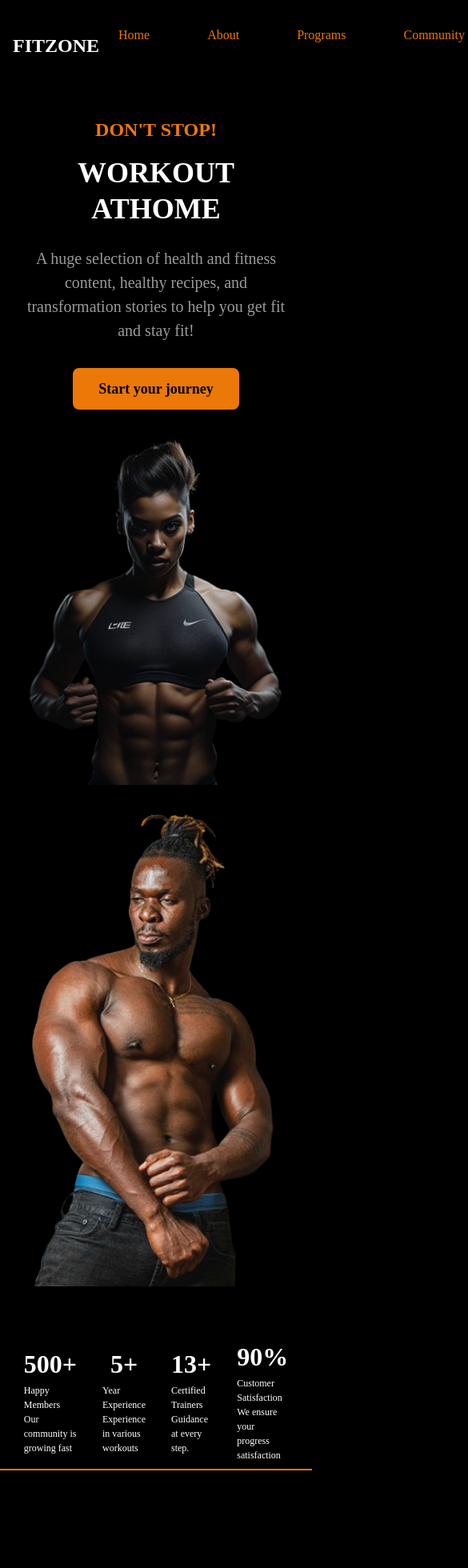
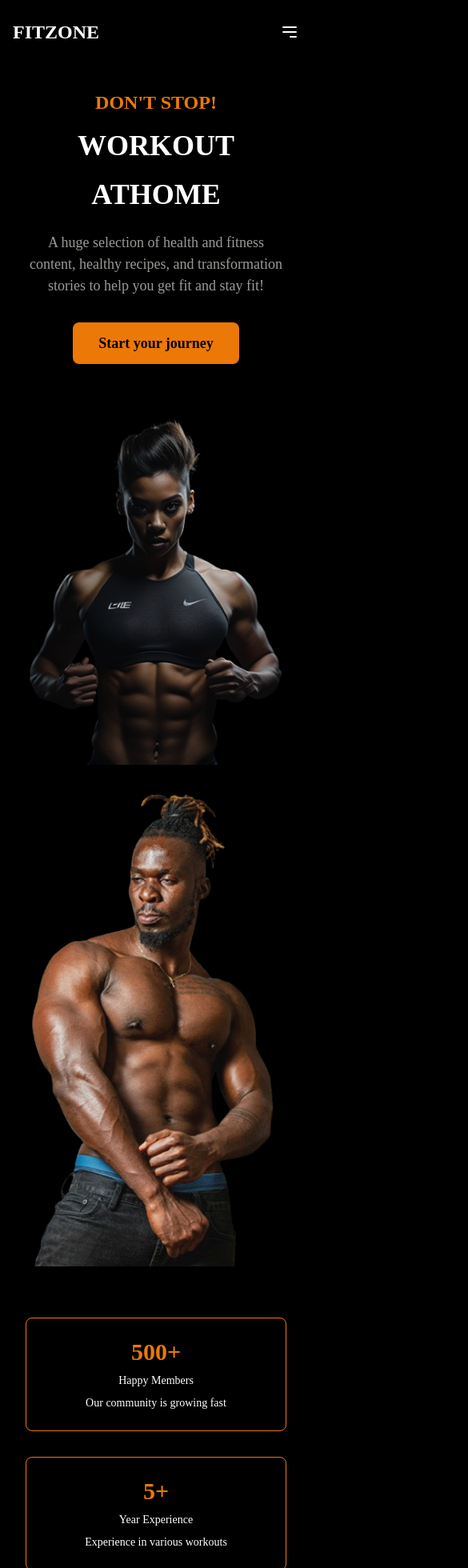
Before and after one commit to sodiqbhoy1/fitzone, a Next.js app: page /home in a window 390 px wide. Shown: the top 1960 px of the page at 80% size, 585 px wide, since content can reach past the window. Before the commit the page ends 1838 px from the top, so only its background shows below. Built offline with nearby package versions, Linux system fonts and the light colour scheme.

Commit message:
Refactor homepage achievements section and enhance navbar functionality with mobile menu toggle

```diff
--- a/app/home/page.js
+++ b/app/home/page.js
@@ -3,32 +3,28 @@ import Navbar from "../navbar/page";
 
 export default function Homepage() {
 
-    const achievements = [
+  const achievements = [
     {
       headings: "500+",
       one: "Happy Members",
       two: "Our community is growing fast",
-
     },
     {
       headings: "5+",
       one: "Year Experience",
       two: "Experience in various workouts",
-
     },
     {
       headings: "13+",
       one: "Certified Trainers",
       two: "Guidance at every step.",
-
     },
     {
       headings: "90%",
       one: "Customer Satisfaction",
       two: "We ensure your progress satisfaction",
-
     },
-    ];
+  ];
 
   return (
     <div>
@@ -37,11 +33,11 @@ export default function Homepage() {
       {/* Main Section */}
       <div className="flex flex-col md:flex-row justify-between items-center p-8 md:p-12 bg-black text-white">
         {/* Text Section */}
-        <section className="max-w-full md:max-w-[50%] text-center md:text-left">
+        <section className="max-w-full md:max-w-[50%] text-center md:text-left mb-8 md:mb-0">
           <h2 className="text-2xl md:text-3xl font-bold text-[#EC7807] mb-4">DON'T STOP!</h2>
-          <h1 className="text-4xl md:text-6xl font-bold text-white leading-tight">WORKOUT</h1>
+          <h1 className="text-4xl md:text-6xl font-bold text-white leading-tight mb-4">WORKOUT</h1>
           <h1 className="text-4xl md:text-6xl font-bold text-white leading-tight mb-6">ATHOME</h1>
-          <p className="text-[20px] text-[#EFEDE8A6] mb-8 ">
+          <p className="text-[18px] md:text-[20px] text-[#EFEDE8A6] mb-8">
             A huge selection of health and fitness content, healthy recipes, and transformation stories to help you get fit and stay fit!
           </p>
           <button className="bg-[#EC7807] text-black px-8 py-3 rounded-lg text-lg font-semibold hover:bg-[#ec7907d5] transition-colors">
@@ -64,22 +60,19 @@ export default function Homepage() {
         </section>
       </div>
 
-      {/* achievement section */}
-
-<section className="flex justify-center items-center gap-8 p-8 md:p-12 text-white border-b-2 border-[#EC7807] pb-2 ">
-
-{achievements.map((achievement)=>(
-
-    <div className="flex flex-col items-center justify-center">
-      <h1 className="text-[32px] font-bold ">{achievement.headings}</h1>
-      <p className="text-[12px] ">{achievement.one}</p>
-      <p className="text-[12px] ">{achievement.two}</p>
-    </div>
-))}
-
-
-</section>
-
+      {/* Achievement Section */}
+      <section className="flex flex-wrap justify-center items-center gap-8 p-8 md:p-12 text-white border-b-2 border-[#EC7807] pb-8">
+        {achievements.map((achievement, index) => (
+          <div
+            key={index}
+            className="flex flex-col items-center justify-center text-center p-6 bg-black rounded-lg shadow-lg w-full sm:w-[45%] lg:w-[22%] border border-[#EC7807]"
+          >
+            <h1 className="text-3xl font-bold text-[#EC7807] mb-2">{achievement.headings}</h1>
+            <p className="text-sm mb-2">{achievement.one}</p>
+            <p className="text-sm">{achievement.two}</p>
+          </div>
+        ))}
+      </section>
     </div>
   );
 }
--- a/app/navbar/page.js
+++ b/app/navbar/page.js
@@ -1,33 +1,78 @@
+"use client";
 import Link from "next/link";
+import { useState } from "react";
 
 export default function Navbar() {
+  const [isMenuOpen, setIsMenuOpen] = useState(false);
+
+  const toggleMenu = () => {
+    setIsMenuOpen(!isMenuOpen);
+  };
+
   return (
     <nav className="bg-black text-[#ec7807] shadow-lg">
       <div className="max-w-6xl mx-auto px-4 py-6 flex justify-between items-center">
         {/* Logo with Link to Homepage */}
         <Link href="/">
-          <h1 className="text-2xl font-bold text-white cursor-pointer  transition">
+          <h1 className="text-2xl font-bold text-white cursor-pointer transition">
             FITZONE
           </h1>
         </Link>
 
+        {/* Hamburger Menu for Mobile */}
+        <button
+          className="md:hidden text-white focus:outline-none"
+          onClick={toggleMenu}
+        >
+          <svg
+            className="w-6 h-6"
+            fill="none"
+            stroke="currentColor"
+            viewBox="0 0 24 24"
+            xmlns="http://www.w3.org/2000/svg"
+          >
+            <path
+              strokeLinecap="round"
+              strokeLinejoin="round"
+              strokeWidth="2"
+              d="M4 6h16M4 12h16m-7 6h7"
+            />
+          </svg>
+        </button>
+
         {/* Links on the Right */}
-        <div className="ml-auto flex space-x-6">
-          <Link href="/signup" className="px-6 py-2 rounded-lg transition">
+        <div
+          className={`md:flex md:space-x-6 md:items-center ${
+            isMenuOpen ? "block" : "hidden"
+          } absolute md:static top-16 left-0 w-full md:w-auto bg-black md:bg-transparent z-10`}
+        >
+          <Link
+            href="/signup"
+            className="block md:inline-block px-6 py-2 rounded-lg transition hover:text-white"
+          >
             Home
           </Link>
-          <Link href="/signup" className="px-6 py-2 rounded-lg transition">
+          <Link
+            href="/signup"
+            className="block md:inline-block px-6 py-2 rounded-lg transition hover:text-white"
+          >
             About
           </Link>
-          <Link href="/signup" className="px-6 py-2 rounded-lg transition">
+          <Link
+            href="/signup"
+            className="block md:inline-block px-6 py-2 rounded-lg transition hover:text-white"
+          >
             Programs
           </Link>
-          <Link href="/signup" className="px-6 py-2 rounded-lg transition">
+          <Link
+            href="/signup"
+            className="block md:inline-block px-6 py-2 rounded-lg transition hover:text-white"
+          >
             Community
           </Link>
           <Link
             href="/signup"
-            className="text-white px-6 py-2 border-[#ec7807] border-solid border-[1px] rounded-lg transition"
+            className="block md:inline-block text-white px-6 py-2 border-[#ec7807] border-solid border-[1px] rounded-lg transition hover:bg-[#ec7807] hover:text-black"
           >
             Log in
           </Link>
```
